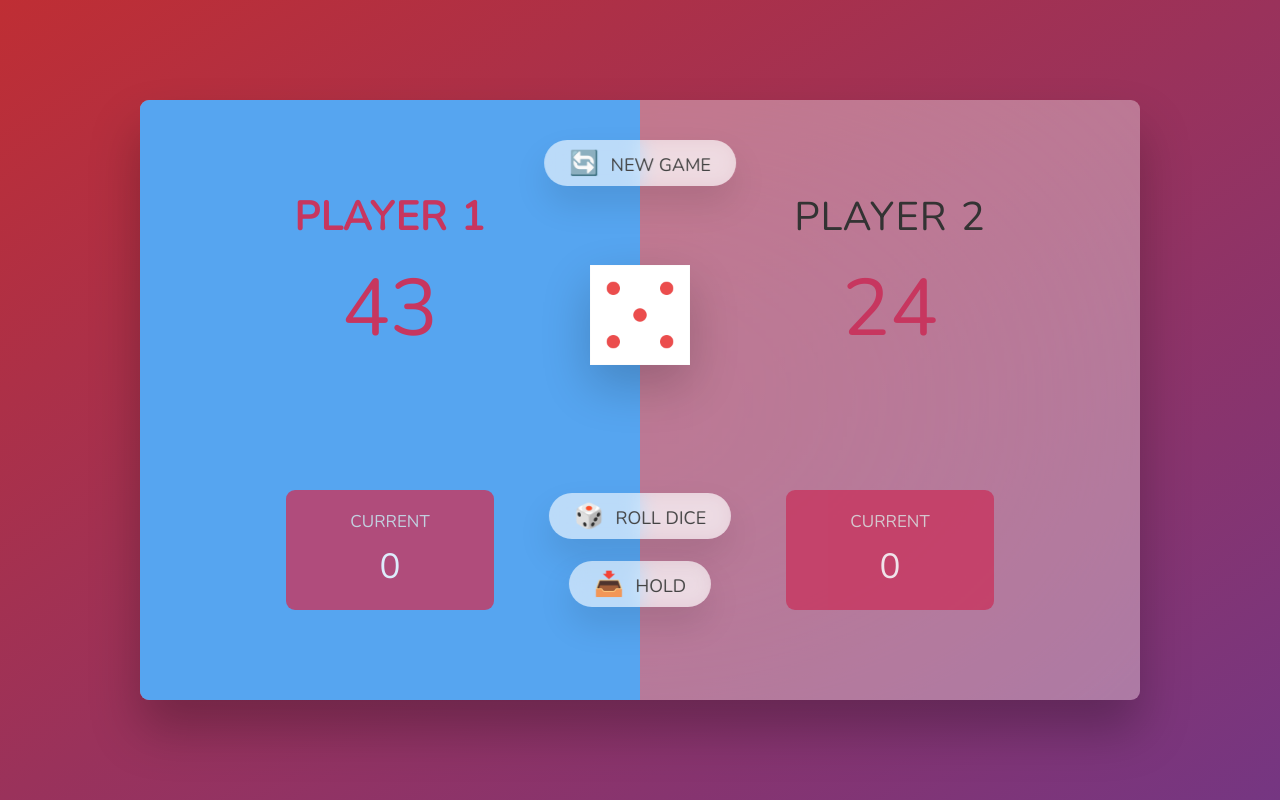
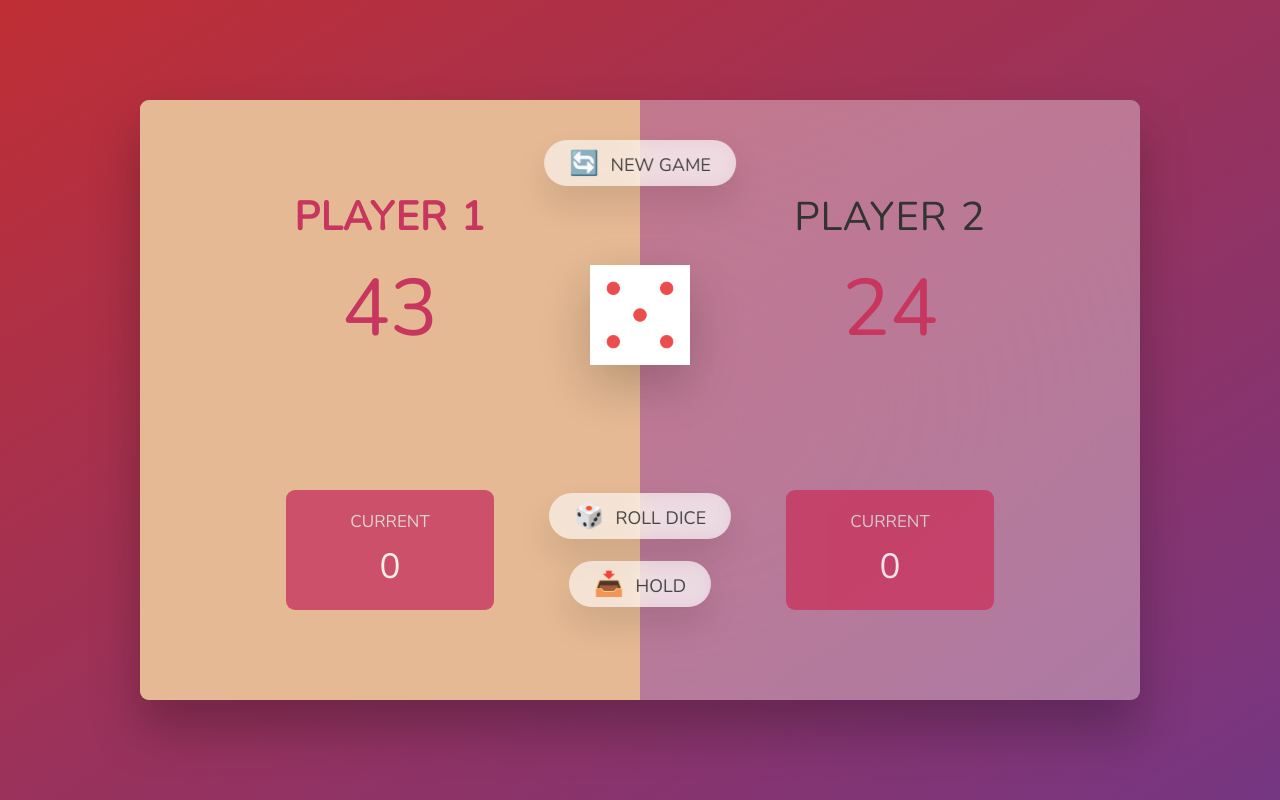
Before and after one commit to Piluca17/pig_game_react, a React (Create React App) app: page / in a window 1280 px wide. Built offline with nearby package versions, Linux system fonts and the light colour scheme.

Commit message:
Cambiado el color de player--winner

```diff
--- a/src/Player/Player.css
+++ b/src/Player/Player.css
@@ -61,7 +61,7 @@
   font-size: 3.5rem;
 }
 .player--winner {
-  background-color: #56a5f0;
+  background-color: #e4b993;
 }
 
 .player--winner .name {
```
